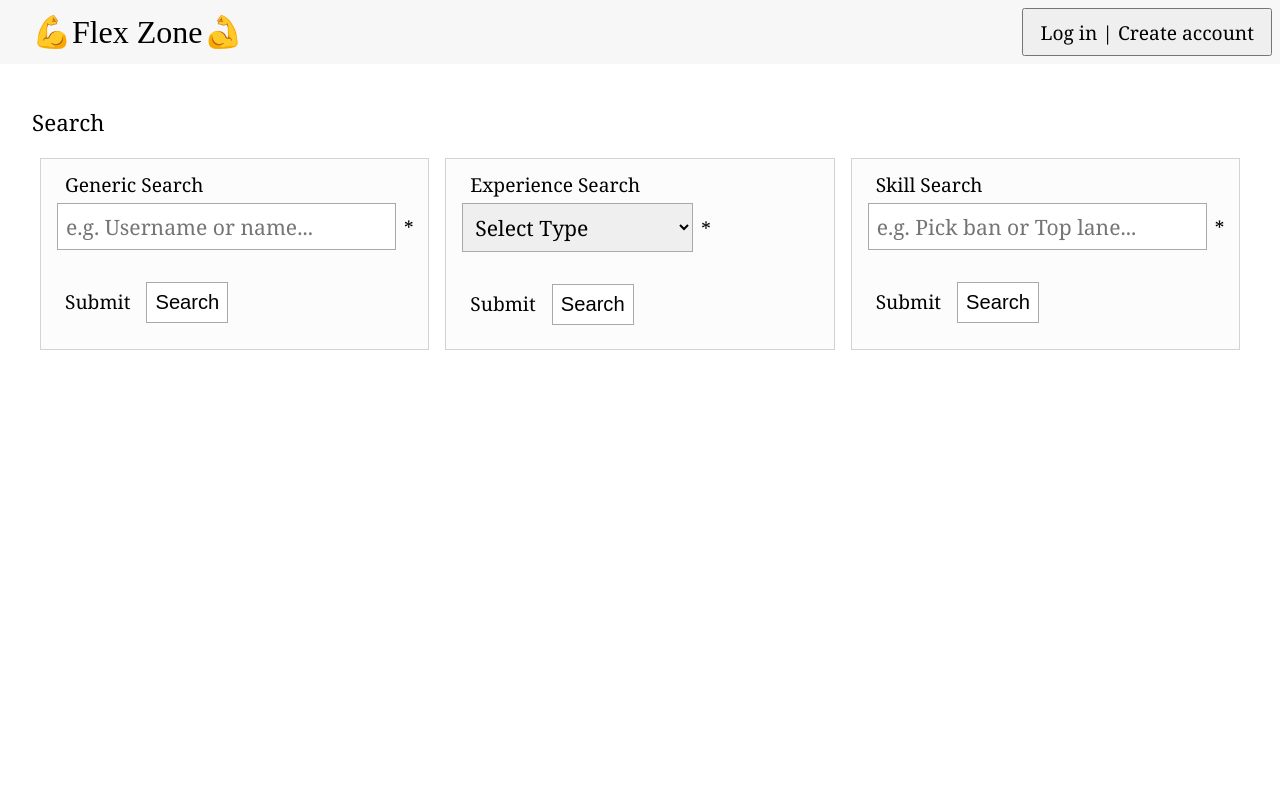
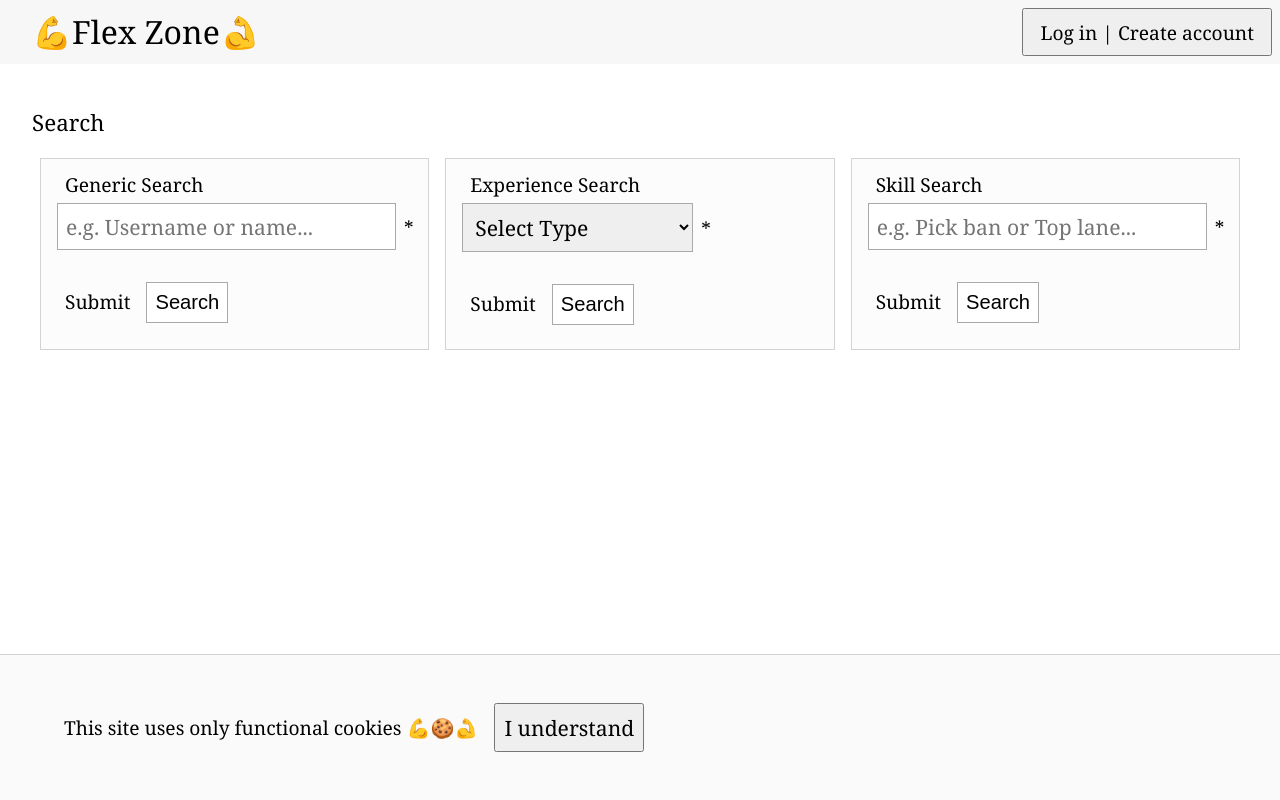
Before and after one commit to jensbern/DVGB06_flex_zone, a Flask app: page / in a window 1280 px wide. Run offline with Flask 2, Linux system fonts and the light colour scheme; parts of the project's set-up code (start-up, migrations or seed data) failed here and were passed over.

Commit message:
cookie access footer

```diff
--- a/web/static/js/components/components.js
+++ b/web/static/js/components/components.js
@@ -5,7 +5,8 @@ import {CreateUser} from "./createUser.js";
 import {HeaderLogin} from "./headerLogin.js";
 import {Login} from "./login.js";
 import {Search} from "./search.js";
-import {Reference} from "./reference.js"
+import {Reference} from "./reference.js";
+import {Footer} from "./footer.js";
 
 customElements.define("experiences-element", Experiences);
 customElements.define("skills-element", Skills);
@@ -15,3 +16,4 @@ customElements.define("headerlogin-element", HeaderLogin);
 customElements.define("login-element", Login);
 customElements.define("search-element", Search);
 customElements.define("reference-element", Reference);
+customElements.define("footer-element", Footer);
--- /dev/null
+++ b/web/static/js/components/footer.js
@@ -0,0 +1,79 @@
+import { baseTemplate, confirmPopup } from "./template.js";
+
+export class Footer extends HTMLElement {
+  constructor() {
+    super();
+    this.attachShadow({ mode: "open" });
+    this.shadowRoot.append(baseTemplate.content.cloneNode(true));
+    const STYLE = document.createElement("style");
+    STYLE.innerText = `
+     section {
+       position:fixed;
+       bottom: 0;
+       background-color: #f7f7f799;
+       width: 100%;
+       padding: 48px 64px;
+       font-size: 1.2em;
+       display:flex;
+       align-items: center;
+       flex-direction: row-reverse;
+       justify-content: flex-end;
+       border-top: 1px solid lightgray;
+     }
+     button {
+       font-size: 1.1em;
+       font-family: inherit;
+       padding: 8px;
+       margin-left: 16px;
+     }
+
+     button:hover + p .right{
+      transform:rotate(-40deg) translateY(-6px) scale(-1.2, 1.2);
+     }
+     button:hover + p .left{
+      transform: rotate(40deg) translateY(-6px) scale(1.2);
+     }
+     .right{
+      display: inline-block;
+      transform: scale(-1, 1);
+      transition: transform 100ms ease-in-out;
+
+     }
+     .left{
+        display: inline-block;
+        transition: transform 80ms ease-in-out;
+
+     }
+    `;
+    this.shadowRoot.append(STYLE);
+  }
+
+  displayCookieInfo = () => {
+    const SECTION = document.createElement("section");
+
+    const P = document.createElement("p");
+    P.innerHTML =
+      "This site uses only functional cookies <span class='left'>💪</span>🍪<span class='right'>💪</span>";
+    const BUTTON = document.createElement("button");
+    BUTTON.innerText = "I understand";
+    BUTTON.addEventListener("click", () => {
+      this.okClick(BUTTON);
+    });
+    SECTION.append(BUTTON, P);
+    this.shadowRoot.append(SECTION);
+  };
+
+  okClick = (BUTTON_ok) => {
+    sessionStorage.setItem("cookie_ok", true);
+    BUTTON_ok.removeEventListener("click", this.okClick);
+    this.shadowRoot.querySelector("section").remove();
+  };
+
+  connectedCallback() {
+    if (!sessionStorage.getItem("cookie_ok")) this.displayCookieInfo();
+  }
+
+  disconnectedCallback() {
+    console.log("ok", sessionStorage.getItem("cookie_ok"));
+  }
+}
--- a/web/static/stylesheet/style.css
+++ b/web/static/stylesheet/style.css
@@ -1,6 +1,9 @@
+body {
+  font-family: Georgia, "Times New Roman", Times, serif;
+}
+
 main {
   padding: 32px;
-  font-family: Georgia, "Times New Roman", Times, serif;
 }
 
 header {
--- a/web/static/stylesheet/style.scss
+++ b/web/static/stylesheet/style.scss
@@ -1,6 +1,8 @@
+body{
+  font-family: Georgia, "Times New Roman", Times, serif;
+}
 main {
   padding: 32px;
-  font-family: Georgia, "Times New Roman", Times, serif;
 }
 
 header{
--- a/web/templates/base.html
+++ b/web/templates/base.html
@@ -17,6 +17,7 @@
     </header>
     <main>{% block content %}{% endblock %}</main>
     <footer>
+        <footer-element></footer-element>
     </footer>
 </body>
 </html>
```
Also changed, not shown: 1 other file.
